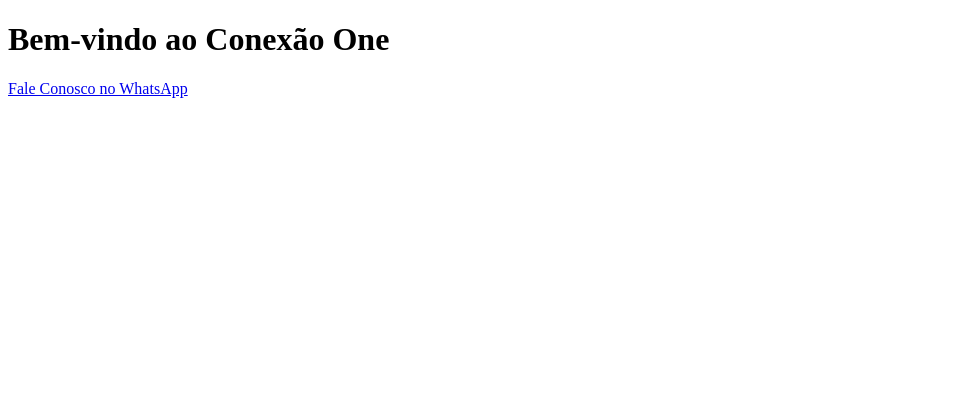
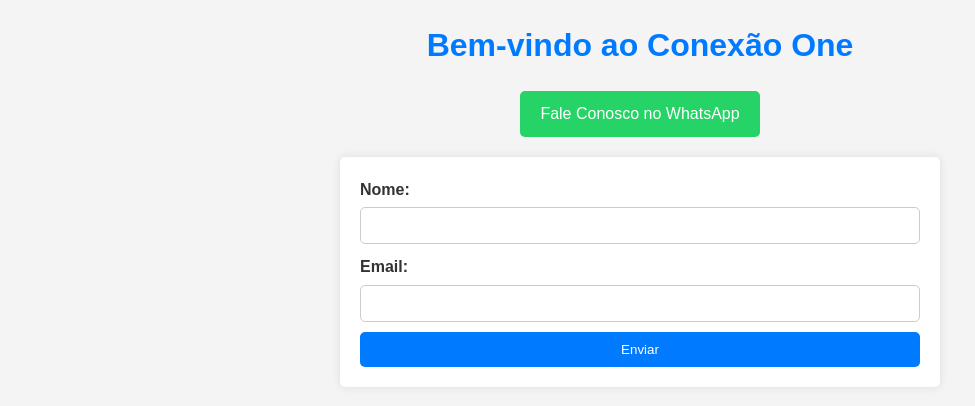
Before and after one commit to rafa3lmsantos/MiniApp, a plain HTML site: page index.html in a window 1280 px wide. Shown: the whole page, without its empty margins (0-975 px from the left). Drawn offline with Linux system fonts and the light colour scheme.

Commit message:
Adiciona melhorias de estilo ao CSS

```diff
--- a/css/style.css
+++ b/css/style.css
@@ -0,0 +1,91 @@
+/* Reset básico para remover margens e paddings padrão */
+* {
+    margin: 0;
+    padding: 0;
+    box-sizing: border-box;
+}
+
+/* Estilo para o corpo da página */
+body {
+    font-family: Arial, sans-serif;
+    line-height: 1.6;
+    background-color: #f4f4f4;
+    color: #333;
+    padding: 20px;
+}
+
+/* Estilo para o cabeçalho */
+h1 {
+    color: #007bff;
+    text-align: center;
+    margin-bottom: 20px;
+}
+
+/* Estilo para o botão do WhatsApp */
+.btn {
+    display: inline-block;
+    padding: 10px 20px;
+    font-size: 16px;
+    color: #fff;
+    background-color: #25d366;
+    border: none;
+    border-radius: 5px;
+    text-align: center;
+    text-decoration: none;
+    margin: 10px auto;
+    display: block;
+    width: fit-content;
+}
+
+.btn:hover {
+    background-color: #1ebe57;
+}
+
+/* Estilo para o formulário */
+form {
+    max-width: 600px;
+    margin: 20px auto;
+    padding: 20px;
+    background: #fff;
+    border-radius: 5px;
+    box-shadow: 0 0 10px rgba(0, 0, 0, 0.1);
+}
+
+form label {
+    display: block;
+    margin-bottom: 5px;
+    font-weight: bold;
+}
+
+form input {
+    width: 100%;
+    padding: 10px;
+    margin-bottom: 10px;
+    border: 1px solid #ccc;
+    border-radius: 5px;
+}
+
+form button {
+    width: 100%;
+    padding: 10px;
+    background: #007bff;
+    color: #fff;
+    border: none;
+    border-radius: 5px;
+    cursor: pointer;
+}
+
+form button:hover {
+    background: #0056b3;
+}
+
+/* Estilo responsivo */
+@media (max-width: 600px) {
+    body {
+        padding: 10px;
+    }
+
+    .btn {
+        width: 100%;
+    }
+}
--- a/index.html
+++ b/index.html
@@ -9,6 +9,13 @@
 <body>
     <h1>Bem-vindo ao Conexão One</h1>
     <a href="https://wa.me/seu-numero" class="btn btn-success">Fale Conosco no WhatsApp</a>
+    <form action="contato.php" method="post">
+        <label for="nome">Nome:</label>
+        <input type="text" id="nome" name="nome">
+        <label for="email">Email:</label>
+        <input type="email" id="email" name="email">
+        <button type="submit">Enviar</button>
+    </form>
     <script src="js/script.js"></script>
 </body>
 </html>
```
Also changed, not shown: 1 other file.
